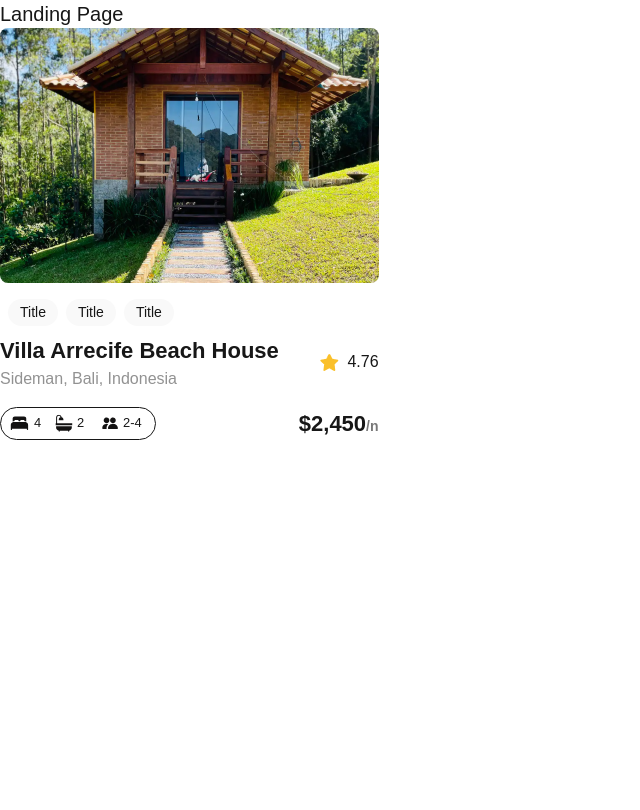
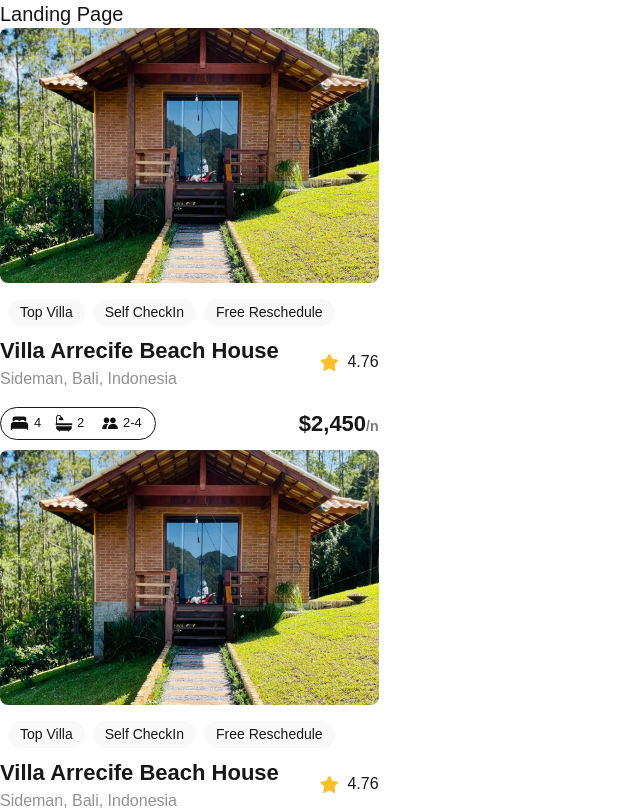
Before and after one commit to Salayohub/alx-project-0x00-setup, a Next.js app in the folder alx-project-0x00/: page /landing in a window 1280 px wide. Shown: the top 810 px of the page, without its empty margins (0-640 px from the left). Built offline with nearby package versions, Linux system fonts and the light colour scheme.

Commit message:
multiple card created  and pillfile updated

```diff
--- a/alx-project-0x00/components/Pill.tsx
+++ b/alx-project-0x00/components/Pill.tsx
@@ -1,7 +1,10 @@
-const Pill: React.FC = () => {
+import { PillProps } from "@/interfaces";
+
+
+const Pill: React.FC<PillProps> = ({ title }) => {
   return (
     <div className=" flex justify-center  items-center bg-[#F9F9F9] px-3 w-auto h-[27px] rounded-full">
-      <p className=" text-sm ">Title</p>
+      <p className=" text-sm ">{title}</p>
     </div>
   )
 }
--- a/alx-project-0x00/interfaces/index.ts
+++ b/alx-project-0x00/interfaces/index.ts
@@ -0,0 +1,3 @@
+export interface PillProps {
+  title: string
+}
--- a/alx-project-0x00/pages/landing.tsx
+++ b/alx-project-0x00/pages/landing.tsx
@@ -3,8 +3,10 @@ import Card from "@/components/Card"
 
 const Landing: React.FC =  () => {
   return (
-    <div>
+    <div className="display-grid">
       <h1 className=" text-xl font-extralight">Landing Page</h1>
+     <Card />
+     <Card />
      <Card />
 
     </div>
```
